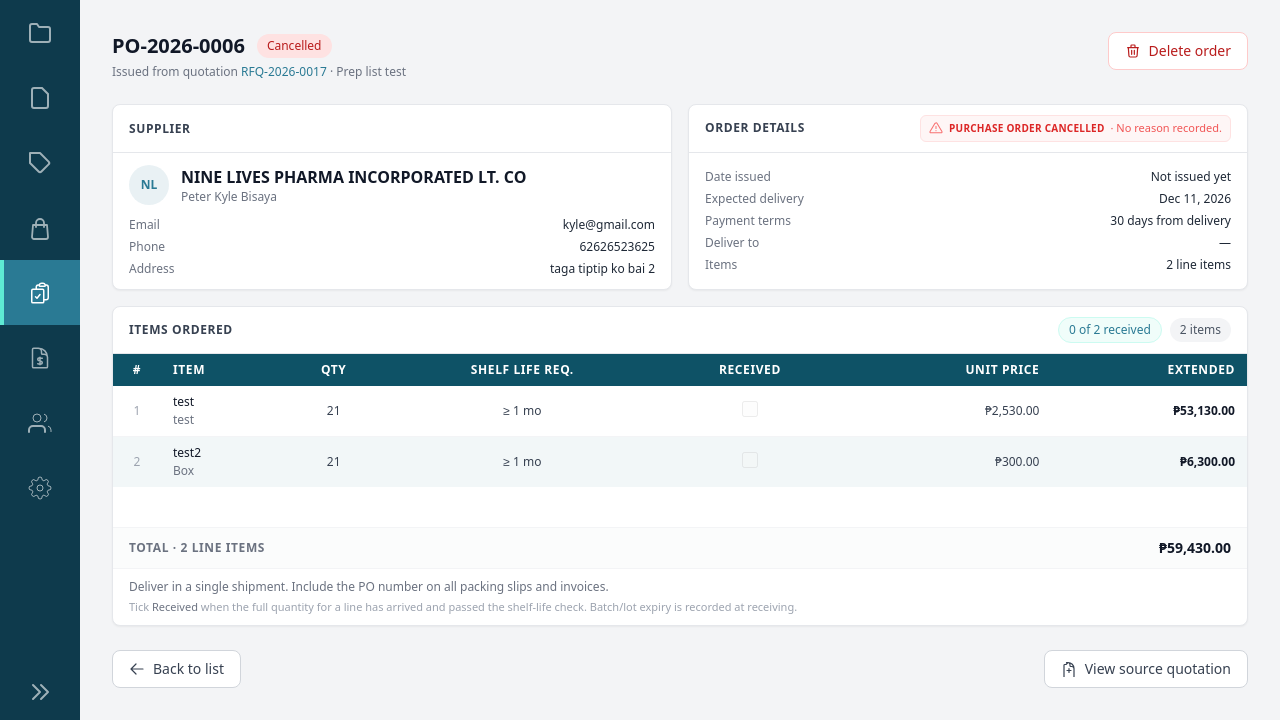
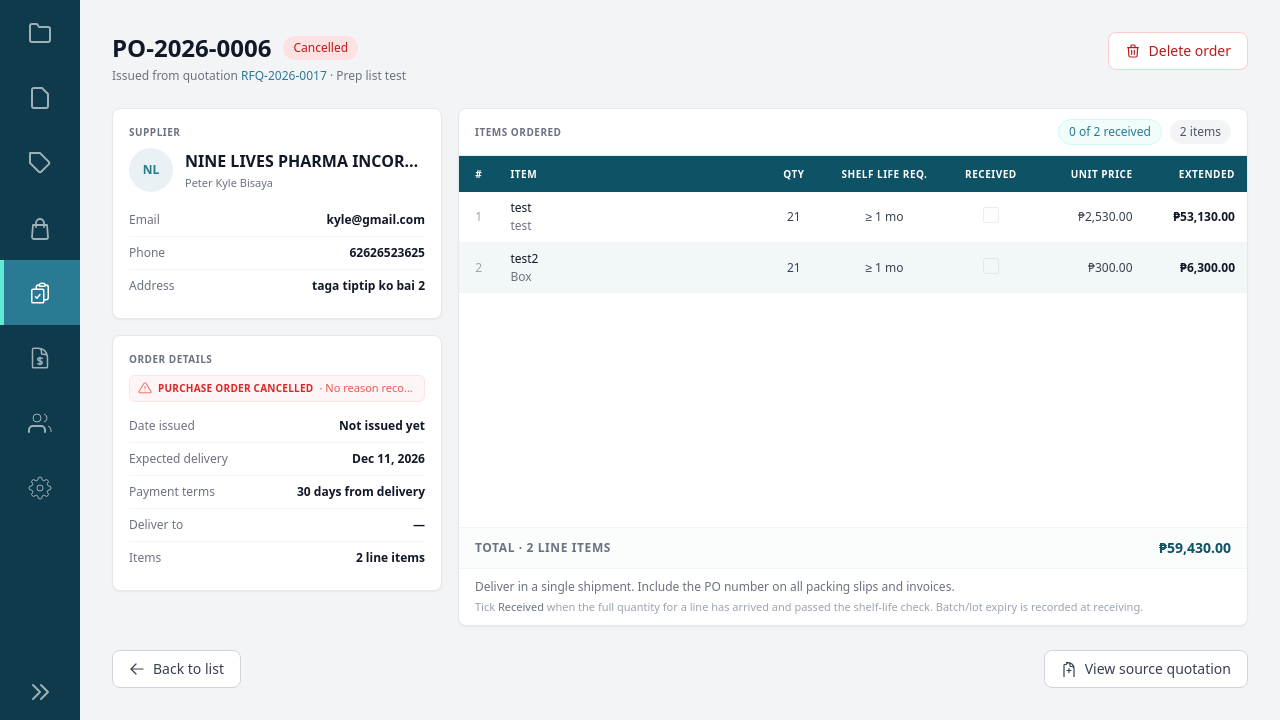
Before and after one commit to islacchi/purchasing, a Laravel app: page /purchase-order/6 in a window 1280 px wide. Shown: the part 80-800 px from the top of the page. Run offline with Laravel 12, Linux system fonts and the light colour scheme; a user stored in the database is signed in; data comes from the database, SQL or seed files in the repository; data that the repository does not hold is empty; some libraries are stand-ins or nearby versions.

Commit message:
refactor(purchase-order): revamp the show page layout
- Two-column grid: left rail of labeled cards (Supplier / Order
  details), items table fills the remaining width with a fixed
  colgroup table and the shared teal sticky header
- Order-progress stepper gets a section label; total strip figure
  in deep teal; heading sized to the other detail pages
- Receive flow, send/cancel/delete gating, stepper, and modals
  unchanged; server-rendered values identical

```diff
--- a/resources/views/Purchaseorder/show.blade.php
+++ b/resources/views/Purchaseorder/show.blade.php
@@ -57,7 +57,7 @@
         };
     @endphp
 
-    <div class="flex h-full min-h-0 flex-col">
+    <div class="flex min-h-full flex-col lg:h-full lg:min-h-0">
 
         {{-- Success messages are rendered once, globally, by layouts.app (partials.flash-success). --}}
 
@@ -71,7 +71,7 @@
         <div class="mb-6 flex shrink-0 flex-wrap items-start justify-between gap-4">
             <div>
                 <div class="flex flex-wrap items-center gap-3">
-                    <h2 class="text-xl font-bold text-gray-900">{{ $purchaseOrder->po_number }}</h2>
+                    <h2 class="text-2xl font-bold text-gray-900">{{ $purchaseOrder->po_number }}</h2>
                     <span id="poStatusPill" class="inline-flex items-center rounded-full px-2.5 py-1 text-xs font-medium {{ $statusStyles[$status] ?? 'bg-gray-100 text-gray-600' }}">
                         {{ $status }}
                     </span>
@@ -123,7 +123,8 @@
 
         {{-- Status progress (hidden once cancelled — the cancellation notice lives in the Order details card) --}}
         @if (! $isCancelled)
-            <div class="mb-6 shrink-0 rounded-lg border border-gray-200 bg-white px-4 py-4 shadow-sm">
+            <div class="mb-4 shrink-0 rounded-lg border border-gray-200 bg-white px-4 py-3 shadow-sm">
+                <h3 class="mb-2 text-[10px] font-semibold uppercase tracking-wider text-gray-500">Order progress</h3>
                 <ol id="poStatusTracker" class="flex flex-wrap items-center gap-y-3">
                     @foreach ($stages as $index => $stage)
                         @php
@@ -151,47 +152,47 @@
             </div>
         @endif
 
-        {{-- Supplier and delivery --}}
-        <div class="mb-4 grid shrink-0 grid-cols-1 gap-4 md:grid-cols-2">
+        {{-- Two-column layout: rail of labeled cards + items table --}}
+        <div class="grid grid-cols-1 items-start gap-4 lg:min-h-0 lg:flex-1 lg:grid-cols-[330px_minmax(0,1fr)] lg:grid-rows-[minmax(0,1fr)]">
 
-            <div class="flex flex-col rounded-lg border border-gray-200 bg-white shadow-sm">
-                <div class="flex min-h-[48px] shrink-0 items-center justify-between gap-2 border-b border-gray-200 px-4 py-2.5">
-                    <h3 class="text-xs font-bold uppercase tracking-wider text-gray-700">Supplier</h3>
-                </div>
-                <div class="flex flex-1 flex-col justify-center px-4 py-3">
+            {{-- LEFT RAIL --}}
+            <div class="flex flex-col gap-4">
+
+                {{-- Supplier --}}
+                <div class="rounded-lg border border-gray-200 bg-white p-4 shadow-sm">
+                    <p class="mb-2 text-[10px] font-semibold uppercase tracking-wider text-gray-500">Supplier</p>
                     <div class="flex items-center gap-3">
-                        <span class="flex h-10 w-10 flex-shrink-0 items-center justify-center rounded-full bg-[#2a7a94]/10 text-xs font-bold text-[#2a7a94]">
+                        <span class="flex h-11 w-11 flex-shrink-0 items-center justify-center rounded-full bg-[#2a7a94]/10 text-xs font-bold text-[#2a7a94]">
                             {{ $initials }}
                         </span>
                         <div class="min-w-0">
                             <p class="truncate font-semibold text-gray-900">{{ $supplierName }}</p>
-                            <p class="text-xs text-gray-500">{{ $supplier?->contact_person ?? 'No contact person' }}</p>
+                            <p class="mt-0.5 text-[11px] text-gray-500">{{ $supplier?->contact_person ?? 'No contact person' }}</p>
                         </div>
                     </div>
 
-                    <dl class="mt-3 space-y-1.5 text-sm">
-                        <div class="flex items-start justify-between gap-2">
-                            <dt class="text-xs text-gray-500">Email</dt>
-                            <dd class="text-right text-xs font-medium text-gray-800">{{ $supplier?->email ?? '—' }}</dd>
+                    <div class="mt-3 divide-y divide-gray-100">
+                        <div class="flex items-baseline justify-between gap-3 py-2 text-xs">
+                            <span class="text-gray-500">Email</span>
+                            <span class="text-right font-semibold text-gray-900">{{ $supplier?->email ?? '—' }}</span>
                         </div>
-                        <div class="flex items-start justify-between gap-2">
-                            <dt class="text-xs text-gray-500">Phone</dt>
-                            <dd class="text-right text-xs font-medium text-gray-800">{{ $supplier?->contact_no ?? '—' }}</dd>
+                        <div class="flex items-baseline justify-between gap-3 py-2 text-xs">
+                            <span class="text-gray-500">Phone</span>
+                            <span class="text-right font-semibold text-gray-900">{{ $supplier?->contact_no ?? '—' }}</span>
                         </div>
-                        <div class="flex items-start justify-between gap-2">
-                            <dt class="text-xs text-gray-500">Address</dt>
-                            <dd class="max-w-[70%] truncate text-right text-xs font-medium text-gray-800" title="{{ $supplier?->address }}">{{ $supplier?->address ?? '—' }}</dd>
+                        <div class="flex items-baseline justify-between gap-3 py-2 text-xs">
+                            <span class="text-gray-500">Address</span>
+                            <span class="max-w-[70%] truncate text-right font-semibold text-gray-900" title="{{ $supplier?->address }}">{{ $supplier?->address ?? '—' }}</span>
                         </div>
-                    </dl>
                     </div>
                 </div>
 
-            <div class="flex flex-col rounded-lg border border-gray-200 bg-white shadow-sm">
-                <div class="flex min-h-[46px] shrink-0 flex-wrap items-center justify-between gap-2 border-b border-gray-200 px-4 py-2.5">
-                    <h3 class="text-xs font-bold uppercase tracking-wider text-gray-700">Order details</h3>
+                {{-- Order details --}}
+                <div class="rounded-lg border border-gray-200 bg-white p-4 shadow-sm">
+                    <p class="mb-2 text-[10px] font-semibold uppercase tracking-wider text-gray-500">Order details</p>
 
                     @if ($isCancelled)
-                        <div class="flex min-w-0 items-center gap-1.5 rounded-md border border-red-100 bg-red-50/70 px-2 py-1">
+                        <div class="mb-2 flex min-w-0 items-center gap-1.5 rounded-md border border-red-100 bg-red-50/70 px-2 py-1">
                             <svg class="h-3.5 w-3.5 flex-shrink-0 text-red-400" fill="none" stroke="currentColor" viewBox="0 0 24 24" aria-hidden="true">
                                 <path stroke-linecap="round" stroke-linejoin="round" stroke-width="1.8" d="M12 9v3.75m0 3.75h.008M10.29 3.86 1.82 18a1.5 1.5 0 0 0 1.29 2.25h17.78a1.5 1.5 0 0 0 1.29-2.25L13.71 3.86a1.5 1.5 0 0 0-2.58 0Z"/>
                             </svg>
@@ -199,38 +200,36 @@
                             <span class="hidden max-w-[220px] truncate text-[11px] text-red-500/90 md:inline" title="{{ $purchaseOrder->cancel_reason ?: 'No reason recorded.' }}">&middot; {{ $purchaseOrder->cancel_reason ?: 'No reason recorded.' }}</span>
                         </div>
                     @endif
+
+                    <div class="divide-y divide-gray-100">
+                        <div class="flex items-baseline justify-between gap-3 py-2 text-xs">
+                            <span class="text-gray-500">Date issued</span>
+                            <span class="text-right font-semibold text-gray-900">{{ $purchaseOrder->issued_on?->format('M j, Y') ?? 'Not issued yet' }}</span>
                         </div>
-                <div class="flex flex-1 flex-col justify-center px-4 py-3">
-                    <dl class="space-y-1.5 text-sm">
-                        <div class="flex items-start justify-between gap-2">
-                            <dt class="text-xs text-gray-500">Date issued</dt>
-                            <dd class="text-right text-xs font-medium text-gray-800">{{ $purchaseOrder->issued_on?->format('M j, Y') ?? 'Not issued yet' }}</dd>
+                        <div class="flex items-baseline justify-between gap-3 py-2 text-xs">
+                            <span class="text-gray-500">Expected delivery</span>
+                            <span class="text-right font-semibold text-gray-900">{{ $purchaseOrder->expected_delivery_on?->format('M j, Y') ?? 'Not set' }}</span>
                         </div>
-                        <div class="flex items-start justify-between gap-2">
-                            <dt class="text-xs text-gray-500">Expected delivery</dt>
-                            <dd class="text-right text-xs font-medium text-gray-800">{{ $purchaseOrder->expected_delivery_on?->format('M j, Y') ?? 'Not set' }}</dd>
+                        <div class="flex items-baseline justify-between gap-3 py-2 text-xs">
+                            <span class="text-gray-500">Payment terms</span>
+                            <span class="text-right font-semibold text-gray-900">{{ $purchaseOrder->payment_terms ?? '—' }}</span>
                         </div>
-                        <div class="flex items-start justify-between gap-2">
-                            <dt class="text-xs text-gray-500">Payment terms</dt>
-                            <dd class="text-right text-xs font-medium text-gray-800">{{ $purchaseOrder->payment_terms ?? '—' }}</dd>
+                        <div class="flex items-baseline justify-between gap-3 py-2 text-xs">
+                            <span class="text-gray-500">Deliver to</span>
+                            <span class="text-right font-semibold text-gray-900">{{ $purchaseOrder->deliver_to ?? '—' }}</span>
                         </div>
-                        <div class="flex items-start justify-between gap-2">
-                            <dt class="text-xs text-gray-500">Deliver to</dt>
-                            <dd class="text-right text-xs font-medium text-gray-800">{{ $purchaseOrder->deliver_to ?? '—' }}</dd>
+                        <div class="flex items-baseline justify-between gap-3 py-2 text-xs">
+                            <span class="text-gray-500">Items</span>
+                            <span class="text-right font-semibold text-gray-900">{{ $items->count() }} line items</span>
                         </div>
-                        <div class="flex items-start justify-between gap-2">
-                            <dt class="text-xs text-gray-500">Items</dt>
-                            <dd class="text-right text-xs font-medium text-gray-800">{{ $items->count() }} line items</dd>
-                        </div>
-                    </dl>
                     </div>
                 </div>
             </div>
 
-        {{-- Items ordered --}}
-        <div class="flex min-h-[240px] flex-1 flex-col rounded-lg border border-gray-200 bg-white shadow-sm">
+            {{-- ITEMS ORDERED --}}
+            <div class="flex min-h-[240px] flex-col overflow-hidden rounded-lg border border-gray-200 bg-white shadow-sm lg:h-full lg:min-h-0">
                 <div class="flex shrink-0 flex-wrap items-center justify-between gap-3 border-b border-gray-200 px-4 py-2.5">
-                <h3 class="text-xs font-bold uppercase tracking-wider text-gray-700">Items ordered</h3>
+                    <p class="text-[10px] font-semibold uppercase tracking-wider text-gray-500">Items ordered</p>
                     <div class="flex flex-wrap items-center gap-2">
                         <span id="receiptSummary" class="inline-flex items-center rounded-full border border-teal-100 bg-teal-50 px-2.5 py-1 text-xs font-medium text-[#2a7a94]">
                             {{ $receivedCount }} of {{ $items->count() }} received
@@ -241,17 +240,26 @@
                     </div>
                 </div>
 
-            <div class="min-h-[120px] flex-1 overflow-auto">
-                <table class="w-full text-xs">
+                <div class="lg:min-h-0 lg:flex-1 lg:overflow-auto">
+                <table class="w-full table-fixed text-xs">
+                    <colgroup>
+                        <col class="w-[5%]">
+                        <col class="w-[33%]">
+                        <col class="w-[9%]">
+                        <col class="w-[14%]">
+                        <col class="w-[13%]">
+                        <col class="w-[13%]">
+                        <col class="w-[13%]">
+                    </colgroup>
                     <thead class="sticky top-0 z-10 bg-[#0e5266]">
-                        <tr class="text-left text-xs font-semibold uppercase tracking-wider text-white">
-                            <th scope="col" class="w-12 px-3 py-2 text-center">#</th>
+                        <tr class="text-left text-[10px] font-semibold uppercase tracking-wider text-white">
+                            <th scope="col" class="px-3 py-2.5 text-center">#</th>
                             <th scope="col" class="px-3 py-2">Item</th>
-                            <th scope="col" class="whitespace-nowrap px-3 py-2 text-center">Qty</th>
-                            <th scope="col" class="whitespace-nowrap px-3 py-2 text-center">Shelf life req.</th>
-                            <th scope="col" class="whitespace-nowrap px-3 py-2 text-center">Received</th>
-                            <th scope="col" class="whitespace-nowrap px-3 py-2 text-right">Unit price</th>
-                            <th scope="col" class="whitespace-nowrap px-3 py-2 text-right">Extended</th>
+                            <th scope="col" class="whitespace-nowrap px-3 py-2.5 text-center">Qty</th>
+                            <th scope="col" class="whitespace-nowrap px-3 py-2.5 text-center">Shelf life req.</th>
+                            <th scope="col" class="whitespace-nowrap px-3 py-2.5 text-center">Received</th>
+                            <th scope="col" class="whitespace-nowrap px-3 py-2.5 text-right">Unit price</th>
+                            <th scope="col" class="whitespace-nowrap px-3 py-2.5 text-right">Extended</th>
                         </tr>
                     </thead>
                     <tbody class="divide-y divide-gray-100">
@@ -266,15 +274,15 @@
                                     <p class="font-medium text-gray-900 break-words">{{ $item->item?->name ?? 'Item removed' }}</p>
                                     <p class="mt-0.5 text-xs text-gray-500">{{ $item->item?->unit ?? '' }}</p>
                                 </td>
-                                <td class="whitespace-nowrap px-3 py-2 text-center text-gray-700">{{ $item->qty }}</td>
-                                <td class="whitespace-nowrap px-3 py-2 text-center">
+                                <td class="whitespace-nowrap px-3 py-2.5 text-center text-gray-700">{{ $item->qty }}</td>
+                                <td class="whitespace-nowrap px-3 py-2.5 text-center">
                                     @if ($minShelf > 0)
                                         <span class="text-gray-700" title="Minimum {{ $minShelf }} months remaining shelf life at delivery">&ge; {{ $minShelf }} mo</span>
                                     @else
                                         <span class="text-xs text-gray-400" title="Non-perishable">&mdash;</span>
                                     @endif
                                 </td>
-                                <td class="whitespace-nowrap px-3 py-2 text-center">
+                                <td class="whitespace-nowrap px-3 py-2.5 text-center">
                                     @if ($isReceived)
                                         {{-- Locked: once received, the line cannot be unmarked from this screen --}}
                                         <input type="checkbox" checked disabled
@@ -320,7 +328,7 @@
             {{-- Fixed summary — visible no matter how many rows scroll --}}
             <div class="flex shrink-0 items-center justify-between gap-4 border-t border-gray-100 bg-gray-50/60 px-4 py-2.5">
                 <p class="text-xs font-semibold uppercase tracking-wider text-gray-500">Total &middot; {{ $items->count() }} {{ $items->count() === 1 ? 'line item' : 'line items' }}</p>
-                <p class="text-sm font-bold text-gray-900">{{ $peso($total) }}</p>
+                <p class="text-sm font-extrabold text-[#0e5266]">{{ $peso($total) }}</p>
             </div>
 
             <div class="shrink-0 border-t border-gray-100 px-4 py-2.5">
@@ -332,6 +340,8 @@
                 </p>
             </div>
             </div>
+
+        </div>{{-- /grid --}}
 
         {{-- Footer actions --}}
         <div class="mt-6 flex shrink-0 flex-wrap items-center justify-between gap-3">
```
Lines whose indentation alone changed are shown as unchanged.
